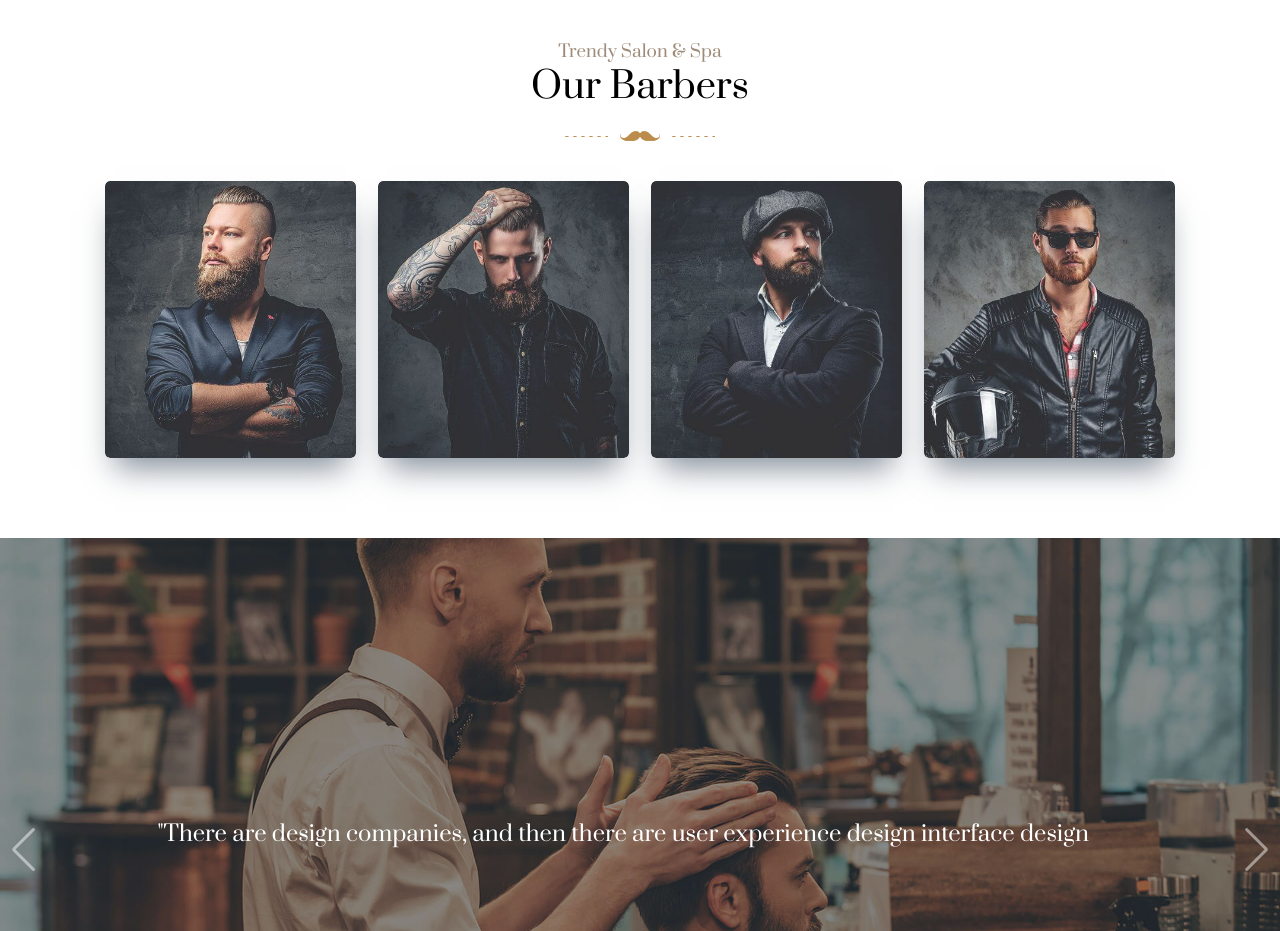
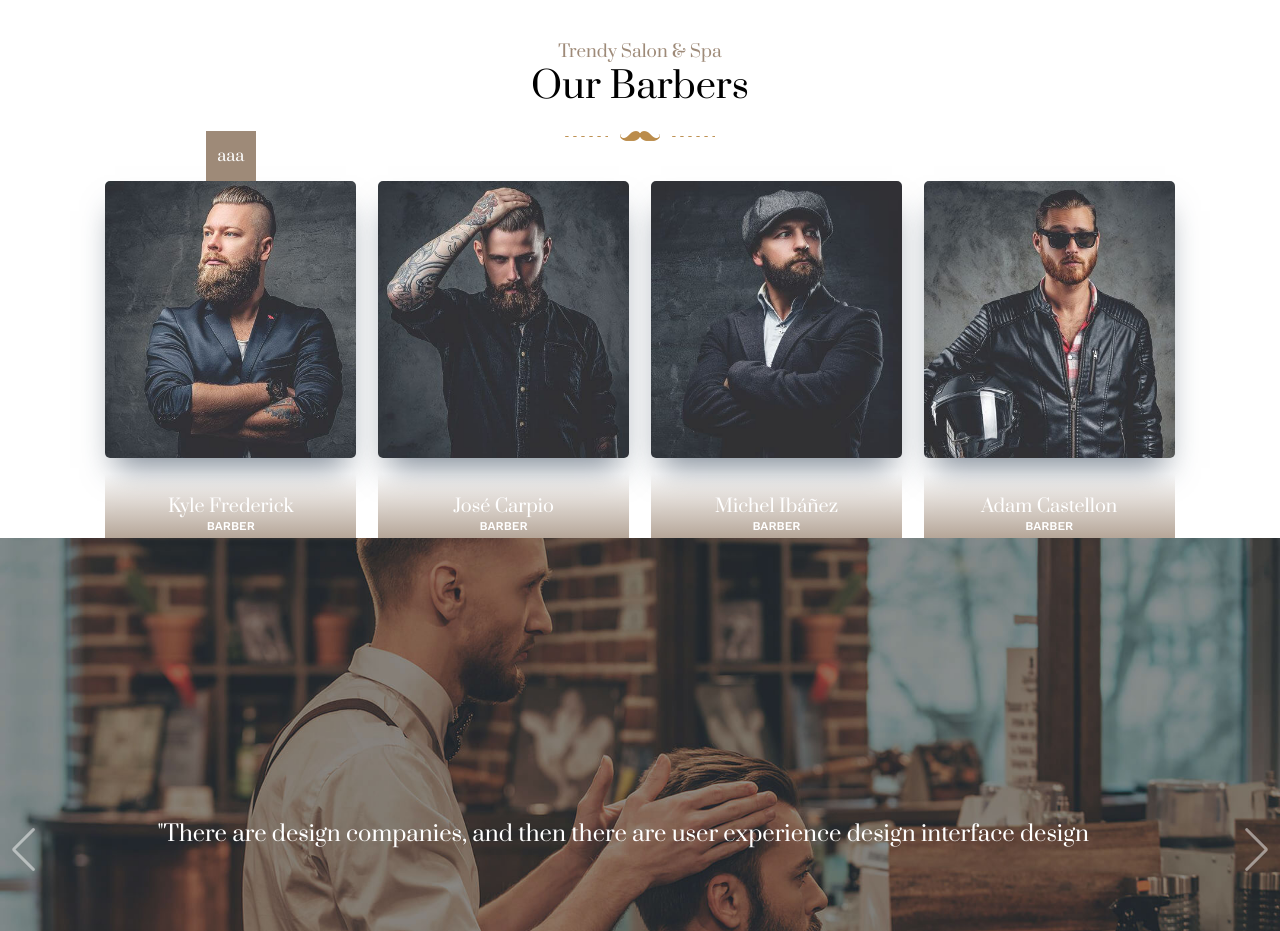
Before and after one commit to mikeheul/Barbershop, a plain HTML site: page index.html in a window 1280 px wide. Shown: the part 3120-4051 px from the top of the page. Drawn offline with nearby package versions, Linux system fonts and the light colour scheme; a web font is replaced by a local one.

Commit message:
ajout fb member

```diff
--- a/css/style.css
+++ b/css/style.css
@@ -454,7 +454,7 @@ section {
 
 .barber-member {
     position: relative;
-    overflow: hidden;
+    /* overflow: hidden; */
     box-shadow: rgba(38, 57, 77, 0.567) 0px 20px 30px -10px;
     border-radius: 5px;
 }
@@ -485,6 +485,20 @@ section {
     transition: 0.5s;
 }
 
+.barber-member .fb-member {
+    background: rgb(158,138,120);
+    display: block;
+    color: #fff;
+    position: absolute;
+    width: 50px;
+    height: 50px;
+    text-align: center;
+    line-height: 50px;
+    top: -50px;
+    left: 50%;
+    transform: translate(-50%, 0);
+}
+
 .barber-member .overlay h3 {
     color: #fff;
     font-size: 18px;
@@ -501,7 +515,7 @@ section {
 }
 
 .barber-member img:hover {
-    filter: grayscale(1);
+    filter: grayscale(1) blur(2px);
     transform: scale(1.1);
 }
 
--- a/index.html
+++ b/index.html
@@ -150,6 +150,9 @@
                                 <div class="overlay">
                                     <h3>Kyle Frederick</h3>
                                     <p>Barber</p>
+                                </div>
+                                <div class="fb-member">
+                                    <span>aaa</span>
                                 </div>
                             </div>
                         </li>
```
